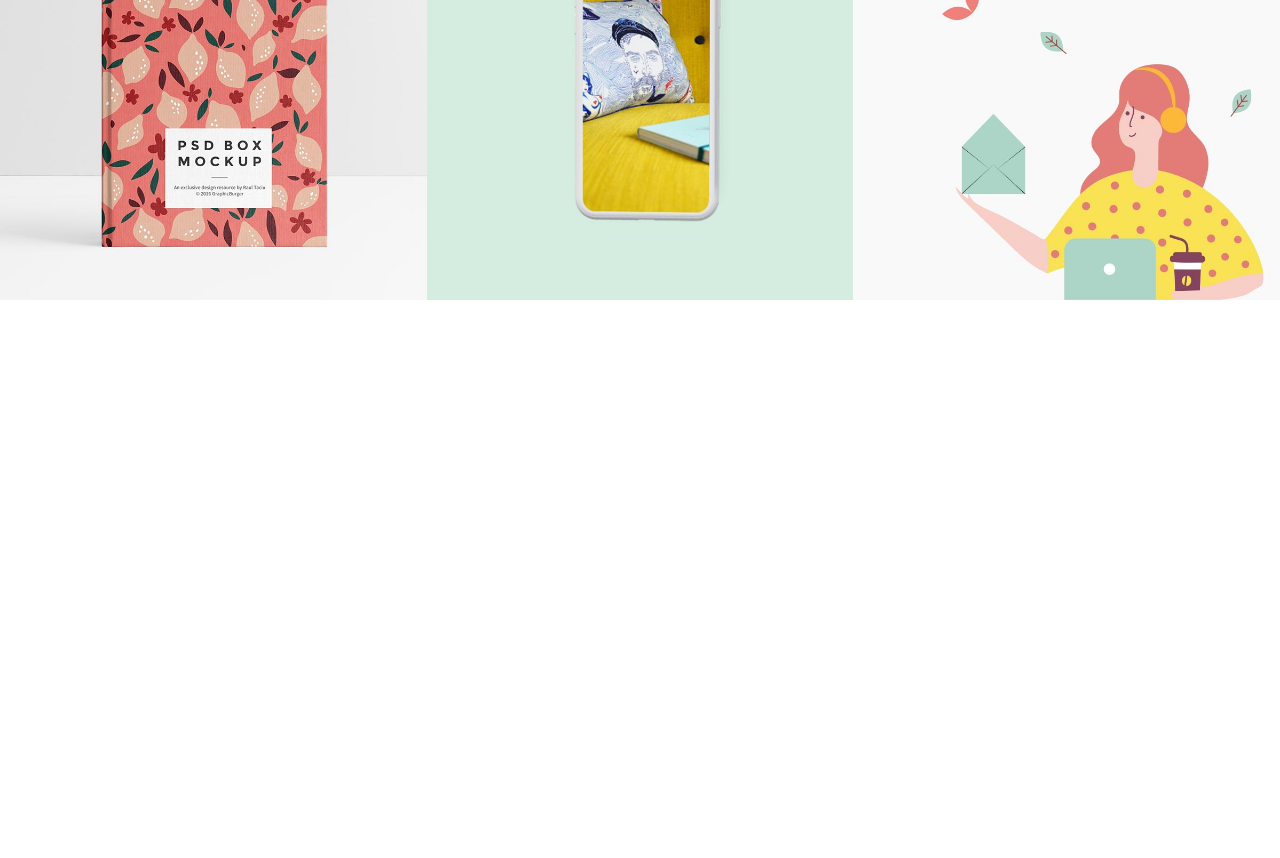
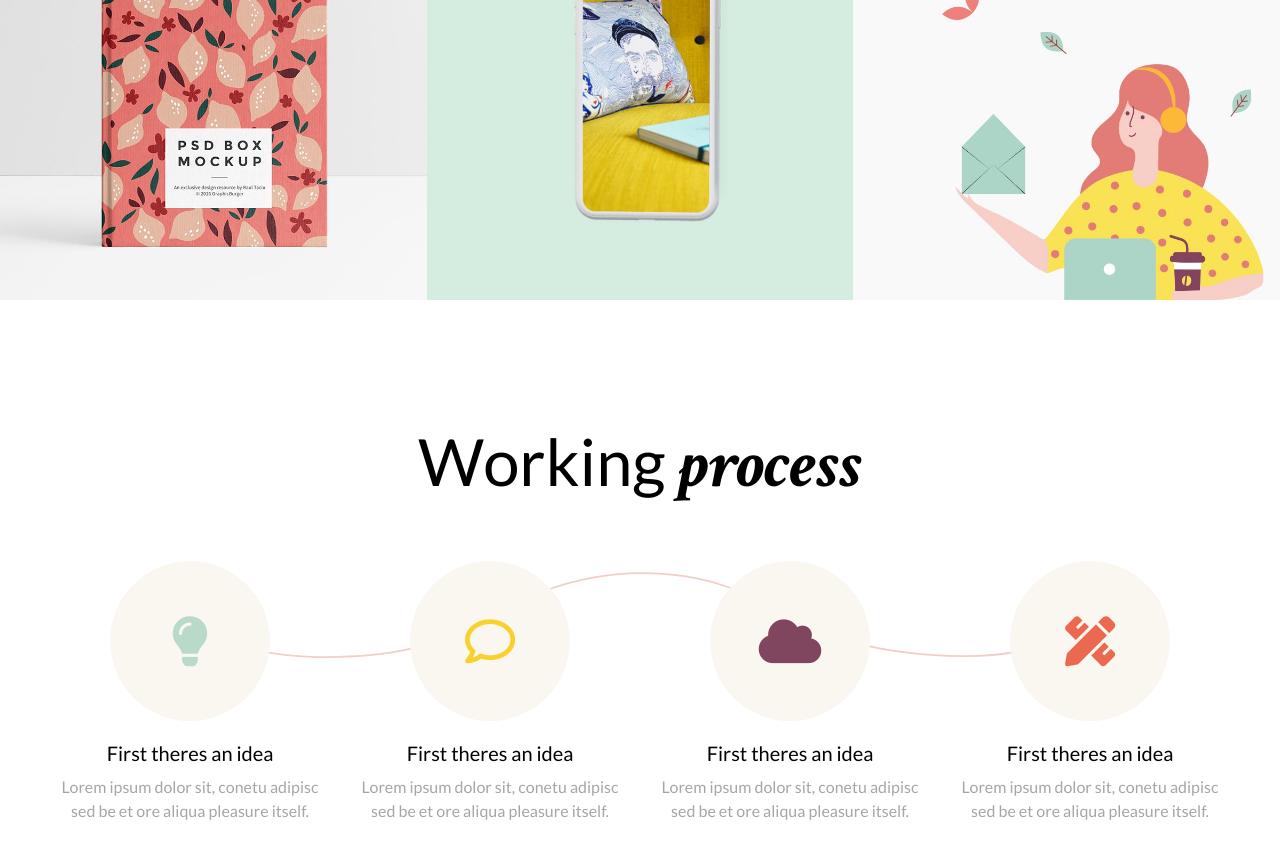
Before and after one commit to SimoneSichili/proj-html-vuejs, a website: page index.html in a window 1280 px wide. Shown: the part 1326-2184 px from the top of the page. Before the commit the page ends 1626 px from the top, so only its background shows below. Drawn offline with nearby package versions, Linux system fonts and the light colour scheme.

Commit message:
Complete "process" section.

```diff
--- a/index.html
+++ b/index.html
@@ -7,7 +7,7 @@
     <script src="https://cdn.jsdelivr.net/npm/vue@2/dist/vue.js"></script>
     <!-- google font -->
     <link rel="preconnect" href="https://fonts.gstatic.com">
-    <link href="https://fonts.googleapis.com/css2?family=Crimson+Text:ital@0;1&family=Lato:wght@400;700&display=swap" rel="stylesheet">
+    <link href="https://fonts.googleapis.com/css2?family=Crimson+Text:ital,wght@0,400;0,700;1,400;1,700&family=Lato:wght@400;700&display=swap" rel="stylesheet">
     <!-- font awesome -->
     <link rel="stylesheet" href="https://use.fontawesome.com/releases/v5.15.1/css/all.css" integrity="sha384-vp86vTRFVJgpjF9jiIGPEEqYqlDwgyBgEF109VFjmqGmIY/Y4HV4d3Gp2irVfcrp" crossorigin="anonymous">
     <!-- my css -->
@@ -87,7 +87,40 @@
 
         <!-- process -->
         <section class="process">
+            <h2>Working <span>process</span></h2>
+            <div class="wrapper">
+                <div class="item">
+                    <div class="icon-bg">
+                        <i class="fas fa-lightbulb"></i>
+                    </div>
+                    <h3>First theres an idea</h3>
+                    <p>Lorem ipsum dolor sit, conetu adipisc sed be et ore aliqua pleasure itself.</p>
+                </div>
 
+                <div class="item">
+                    <div class="icon-bg">
+                        <i class="far fa-comment"></i>
+                    </div>
+                    <h3>First theres an idea</h3>
+                    <p>Lorem ipsum dolor sit, conetu adipisc sed be et ore aliqua pleasure itself.</p>
+                </div>
+
+                <div class="item">
+                    <div class="icon-bg">
+                        <i class="fas fa-cloud"></i>
+                    </div>
+                    <h3>First theres an idea</h3>
+                    <p>Lorem ipsum dolor sit, conetu adipisc sed be et ore aliqua pleasure itself.</p>
+                </div>
+
+                <div class="item">
+                    <div class="icon-bg">
+                        <i class="fas fa-pencil-ruler"></i>
+                    </div>
+                    <h3>First theres an idea</h3>
+                    <p>Lorem ipsum dolor sit, conetu adipisc sed be et ore aliqua pleasure itself.</p>
+                </div>
+            </div>
         </section>
         <!-- process -->
 
--- a/src/partials/_commons.scss
+++ b/src/partials/_commons.scss
@@ -4,5 +4,5 @@
     box-sizing: border-box;
     outline: none;
     list-style: none;
-    font-family: 'Lato', sans-serif;
+    font-family: $Lato;
 }
--- a/src/partials/_gallery.scss
+++ b/src/partials/_gallery.scss
@@ -23,7 +23,7 @@
                 margin-bottom: 10px;
             }
             h3 {
-                font-family: 'Crimson Text', serif;
+                font-family: $Crimsom;
                 font-style: italic;
                 font-weight: 500;
             }
--- a/src/partials/_mixins.scss
+++ b/src/partials/_mixins.scss
@@ -0,0 +1,22 @@
+@mixin item {
+    display: flex;
+    flex-direction: column;
+    align-items: center;
+    text-align: center;
+    width: calc(100% / 4);
+    padding: 0 20px;
+}
+
+@mixin iconBg {
+    display: flex;
+    justify-content: center;
+    align-items: center;
+    flex-shrink: 0;
+    width: 160px;
+    height: 160px;
+    background-color: $itemBg;
+    border-radius: 100%;
+    i {
+        font-size: 50px;
+    }
+}
--- a/src/partials/_process.scss
+++ b/src/partials/_process.scss
@@ -0,0 +1,52 @@
+.process {
+    width: 100%;
+    padding: 120px 0;
+    h2 {
+        margin-bottom: 50px;
+        text-align: center;
+        font-size: 65px;
+        font-weight: 500;
+        span {
+            font-family: $Crimsom;
+            font-size: 70px;
+            font-style: italic;
+            font-weight: 700;
+        }
+    }
+    .wrapper {
+        max-width: 1200px;
+        margin: auto;
+        display: flex;
+        background-image: url("../svg/svg-3.svg");
+        background-repeat: no-repeat;
+        background-position: top;
+        background-size: 80%;
+        .item {
+            @include item;
+            .icon-bg {
+                @include iconBg;
+            }
+            h3 {
+                margin: 20px 0 10px 0;
+                font-size: 20px;
+                font-weight: 500;
+            }
+            p {
+                color: #A6A6A6;
+                line-height: 1.5;
+            }
+            &:nth-child(1) i {
+                color: $item1;
+            }
+            &:nth-child(2) i {
+                color: $item2;
+            }
+            &:nth-child(3) i {
+                color: $item3;
+            }
+            &:nth-child(4) i {
+                color: $item4;
+            }
+        }
+    }
+}
--- a/src/partials/_variables.scss
+++ b/src/partials/_variables.scss
@@ -1 +1,13 @@
+// fonts
+$Lato: 'Lato', sans-serif;
+$Crimsom: 'Crimson Text', serif;
+
+// colors
 $navActive: #F3D0C7;
+$itemBg: #faf7f1;
+
+// icon colors
+$item1: #badac9;
+$item2: #f8d12d;
+$item3: #80465f;
+$item4: #eb6950;
```
Also changed, not shown: css/app.css.
